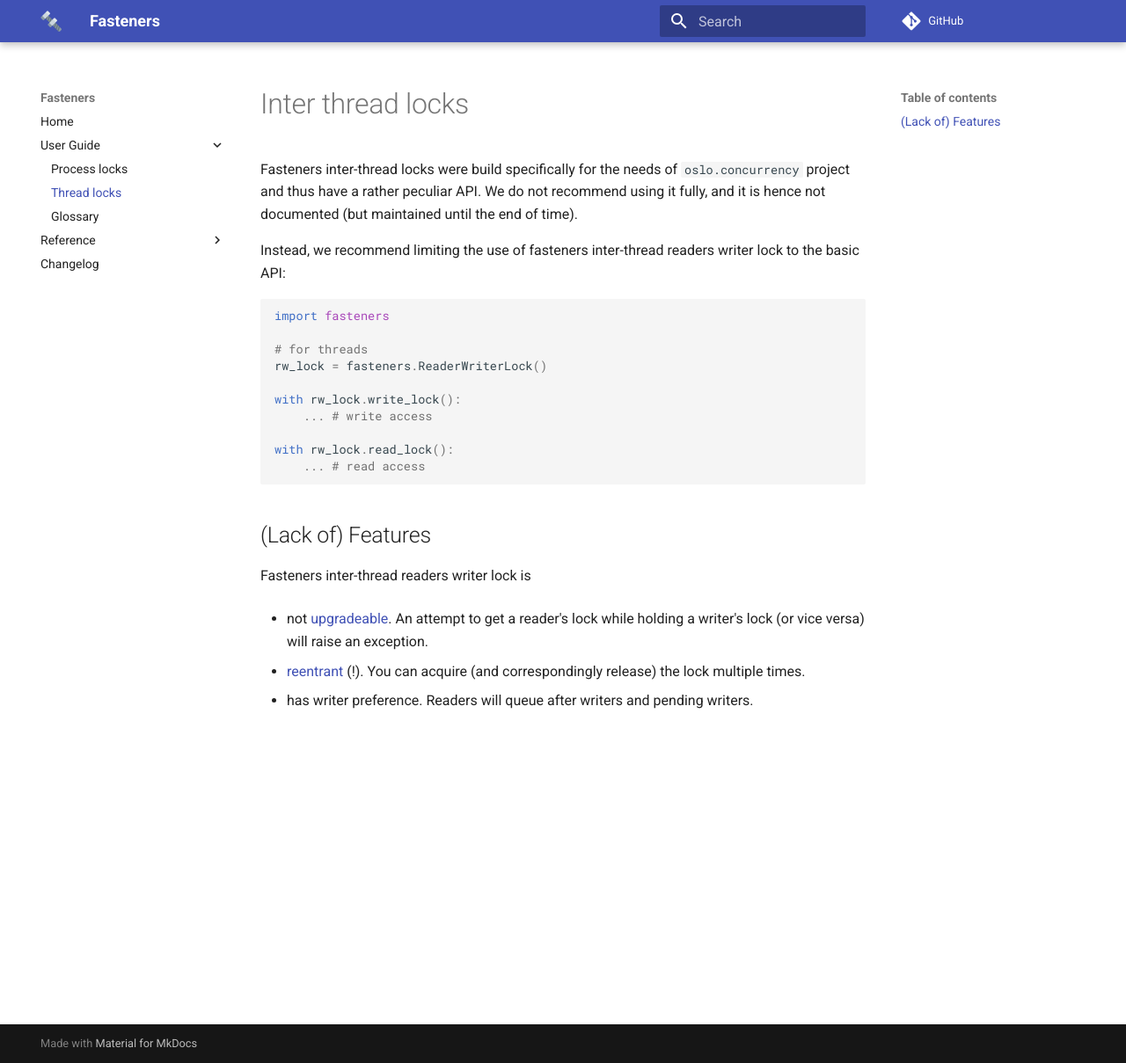
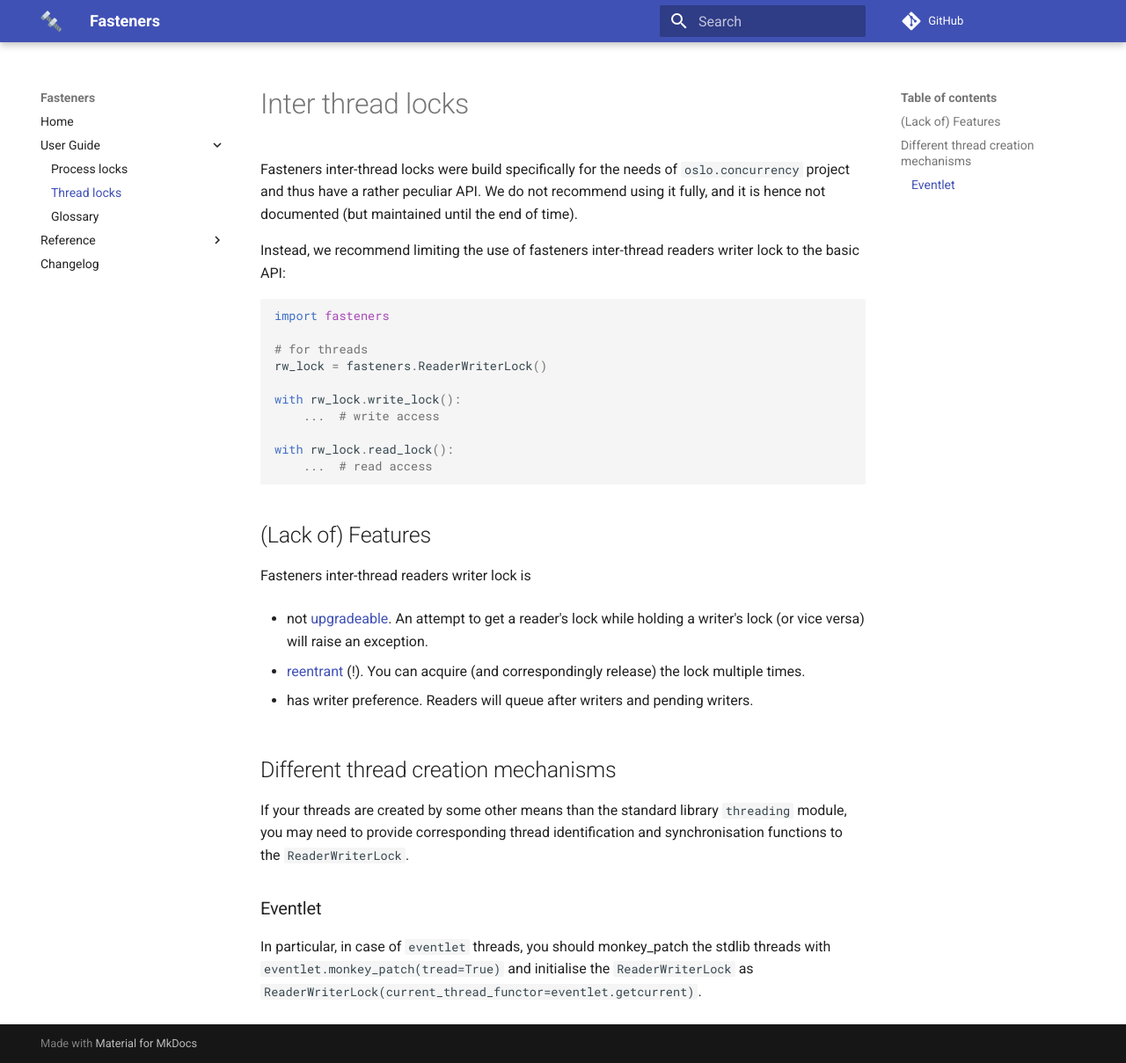
Before and after one commit to harlowja/fasteners, an MkDocs documentation site: the page built from docs/guide/inter_thread.md, in a window 1280 px wide and 1209 px high. Shown: the whole window at 88% size. Built offline with MkDocs 1.6.1 and Material for MkDocs 9.7.7, drawn with Linux system fonts in a browser that asks for light colours; comment, search, counter and statistics services are not loaded.

Commit message:
Add documentation for the eventlet support

````diff
--- a/docs/guide/inter_thread.md
+++ b/docs/guide/inter_thread.md
@@ -15,10 +15,10 @@ import fasteners
 rw_lock = fasteners.ReaderWriterLock()
 
 with rw_lock.write_lock():
-    ... # write access
+    ...  # write access
 
 with rw_lock.read_lock():
-    ... # read access
+    ...  # read access
 ```
 
 ## (Lack of) Features
@@ -33,6 +33,17 @@ Fasteners inter-thread readers writer lock is
 
 * has writer preference. Readers will queue after writers and pending writers.
 
+[upgradeable]: https://en.wikipedia.org/wiki/Readers%E2%80%93writer_lock#Upgradable_RW_lock>
 
-[upgradeable]: https://en.wikipedia.org/wiki/Readers%E2%80%93writer_lock#Upgradable_RW_lock>
 [reentrant]: https://en.wikipedia.org/wiki/Reentrant_mutex
+
+## Different thread creation mechanisms
+
+If your threads are created by some other means than the standard library `threading`
+module, you may need to provide corresponding thread identification and synchronisation
+functions to the `ReaderWriterLock`.
+
+### Eventlet
+
+In particular, in case of `eventlet` threads, you should monkey_patch the stdlib threads with `eventlet.monkey_patch(tread=True)`
+and initialise the `ReaderWriterLock` as `ReaderWriterLock(current_thread_functor=eventlet.getcurrent)`.
````
Also changed, not shown: CHANGELOG.md (+1 -1 lines), README.md (+4 -0 lines), 1 other file.
